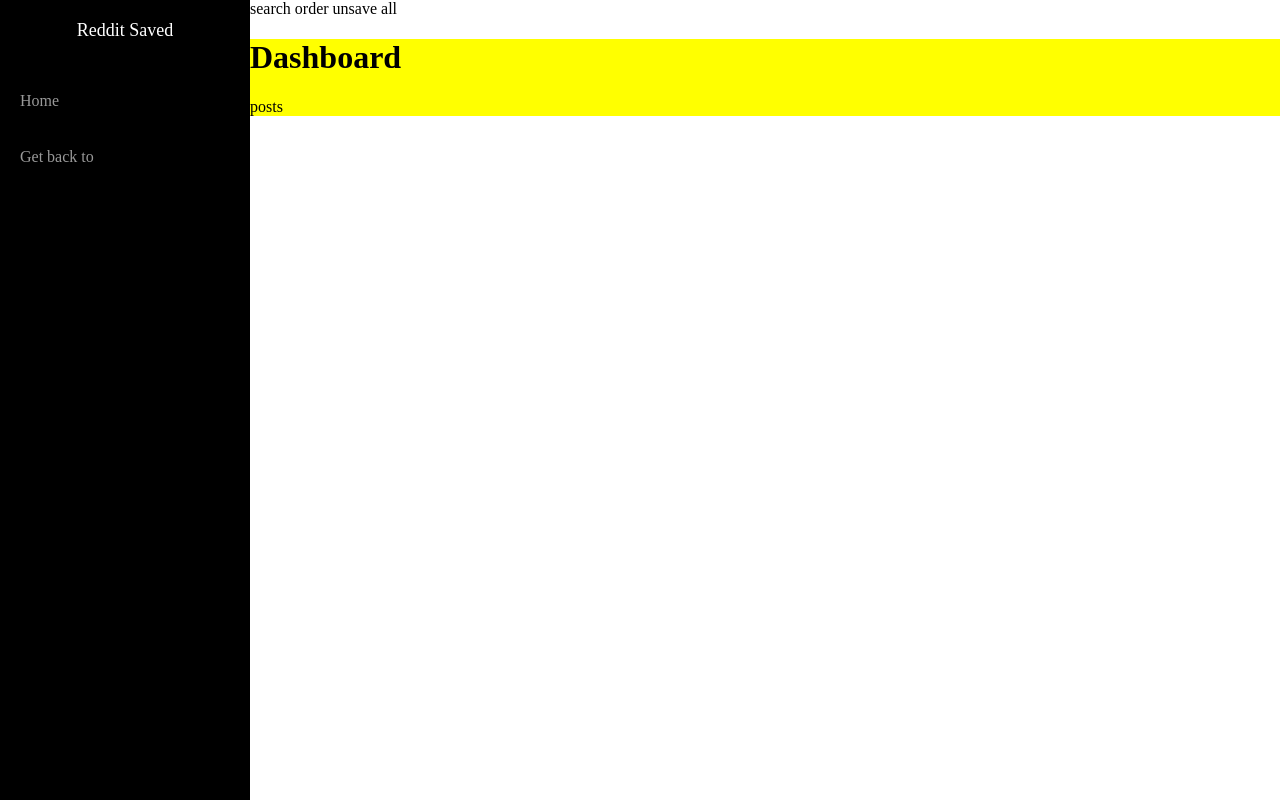
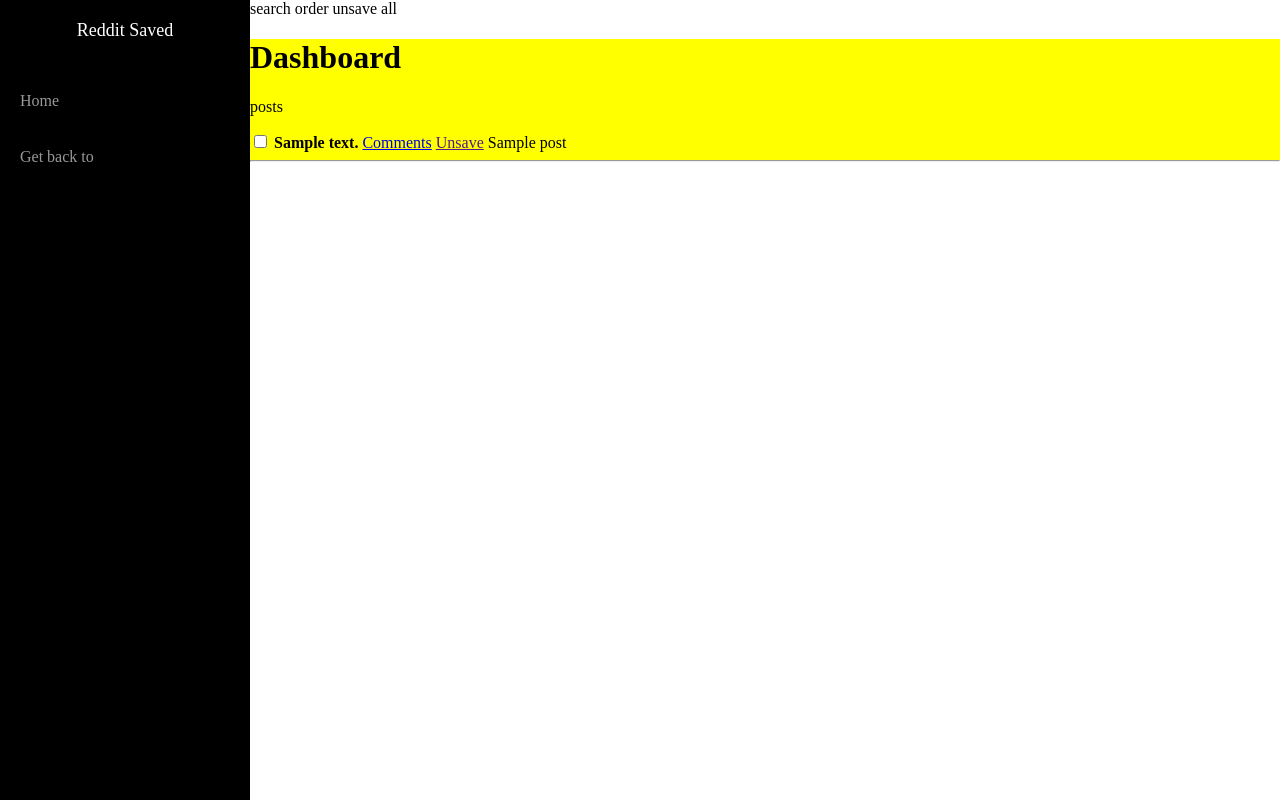
Before and after one commit to Alackey/RedditSaved, a Django app: template webapp/templates/webapp/posts.html in a window 1280 px wide. Run offline with Django 3.2, Linux system fonts and the light colour scheme; the template is opened without the code that fills it: most values are stand-ins (such as "Sample title", 1, 10 or a date in 2020).

Commit message:
Displays each saved - No formatting

```diff
--- a/webapp/static/css/dashboard.css
+++ b/webapp/static/css/dashboard.css
@@ -1,3 +1,7 @@
 .posts-container {
     background-color: yellow;
 }
+
+.inline {
+    display: inline;
+}
--- a/webapp/templates/webapp/posts.html
+++ b/webapp/templates/webapp/posts.html
@@ -5,13 +5,25 @@
     <h1>Dashboard</h1>
     <p> posts</p>
     {% for post in savedPosts %}
-        {% if post.body %}
 
-        {% else %}
-        <input type="checkbox" name="selection" value="selected" class="selection">
-        <p>{{ post.title }}</p>
+        {% if post.body %} <!-- Comment -->
+            {% with postLink=post.link_url id=post.id %}
+                <input type="checkbox" name="selection" value="selected" class="selection">
+                <h4 class="inline">{{ post.body }}</h4>
+                <a href="{{ postLink }}{{ id }}">Comments</a>
+                <a href="">Unsave</a>
+                <span>{{ post.name }}</span>
+            {% endwith %}
+
+        {% else %} <!-- Submission -->
+            <input type="checkbox" name="selection" value="selected" class="selection">
+            <h3 class="inline"><a href="{{ post.url }}">{{ post.title }}</a></h3>
+            <a href="{{ post.permalink }}">Comments</a>
+            <a href="">Unsave</a>
+            <span>{{ post.name }}</span>
         {% endif %}
 
+        <hr>
     {% endfor %}
 </div>
 {% endblock %}
```
Also changed, not shown: 1 other file.
